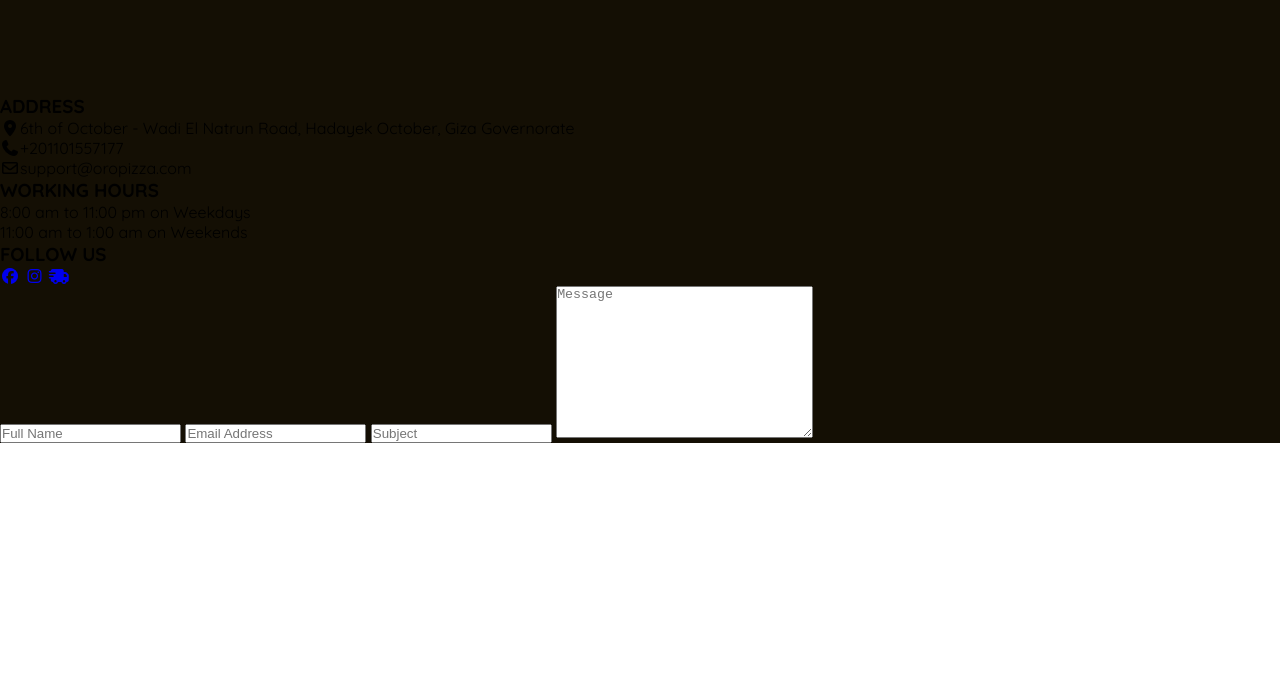
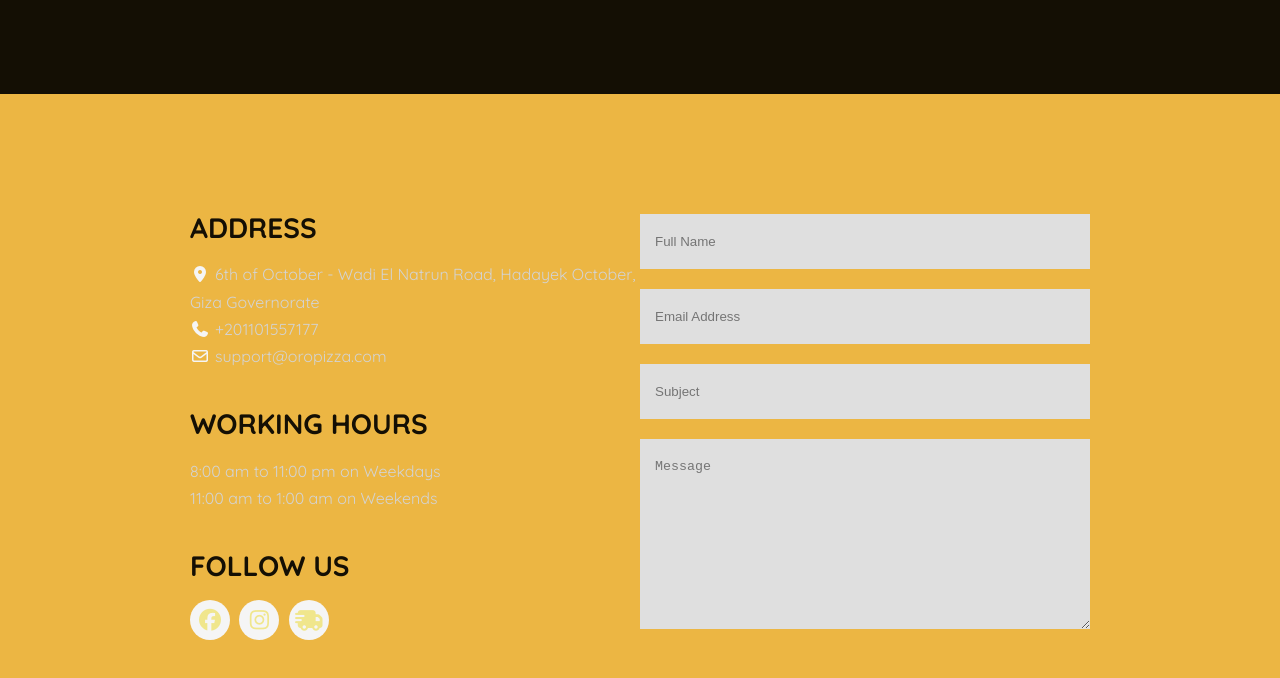
Before and after one commit to Hozifa503/oro, a plain HTML site: page index.html in a window 1280 px wide. Shown: the part 4831-5509 px from the top of the page. Before the commit the page ends 5274 px from the top, so only its background shows below. Drawn offline with Linux system fonts and the light colour scheme.

Commit message:
Style contact section layout, form fields, and social icons

```diff
--- a/index.html
+++ b/index.html
@@ -248,13 +248,13 @@
                             <a href="https://www.instagram.com/oropizzaegy/?hl=en"><i class="fa-brands fa-instagram"></i></a>
                             <a href="https://www.talabat.com/egypt/oro-restaurant"><i class="fa-solid fa-truck-fast"></i></a>
                         </div>
-                        <form>
-                            <input type="text" name="Name" id="Name" placeholder="Full Name" required>
-                            <input type="email" name="email" id="email" placeholder="Email Address" required>
-                            <input type="text"  name="Subject" id="Subject" placeholder="Subject" required>
-                            <textarea name="Message" id="Message" cols="30" rows="10" placeholder="Message"></textarea>
-                        </form>
                     </div>
+                    <form>
+                        <input type="text" name="Name" id="Name" placeholder="Full Name" required>
+                        <input type="email" name="email" id="email" placeholder="Email Address" required>
+                        <input type="text"  name="Subject" id="Subject" placeholder="Subject" required>
+                        <textarea name="Message" id="Message" cols="30" rows="10" placeholder="Message"></textarea>
+                    </form>
                 </div>
             </div>
         </section>
--- a/style.css
+++ b/style.css
@@ -415,3 +415,83 @@ header * {
     transform: scale(1.05);
     opacity: 1;
 }
+
+#contact {
+    padding: 5rem 0;
+    background: #ecb643;
+}
+
+#contact .container {
+    max-width: 900px;
+    background-color: transparent;
+}
+
+#contact .contact-content {
+    display: flex;
+    justify-content: space-evenly;
+    align-items: center;
+}
+
+#contact .contact-content .contact-info {
+    width: 50%;
+}
+
+#contact .contact-content .contact-info div {
+    margin: 30px 0;
+    line-height: 1.7;
+}
+
+#contact .contact-content .contact-info h3 {
+    font-size: 28px;
+    color: #140f04;
+    margin-bottom: 10px;
+}
+
+#contact .contact-content .contact-info p {
+    color: lightgray;
+}
+#contact .contact-content .contact-info i {
+    color: whitesmoke;
+    margin-right: 5px;
+}
+
+#contact .contact-content .contact-info a i {
+    display: inline-flex;
+    justify-content: center;
+    align-items: center;
+    color: khaki;
+    background-color:whitesmoke;
+    width: 40px;
+    height: 40px;
+    border-radius: 50%;
+    font-size: 22px;
+    transition: 0.3s ease;
+}
+
+#contact .contact-content .contact-info a i:hover {
+    transform: scale(1.08);
+    background-color: khaki;
+    color: whitesmoke;
+}
+
+form {
+    width: 50%;
+}
+
+form input {
+    display: block;
+    width: 100%;
+    padding: 20px 15px;
+    margin: 20px 0;
+    border: none;
+    background-color: #dfdfdf
+}
+
+form textarea {
+    display: block;
+    width:100%;
+    padding: 20px 15px;
+    margin: 20px 0;
+    border: none;
+    background-color: #dfdfdf;
+}
```
